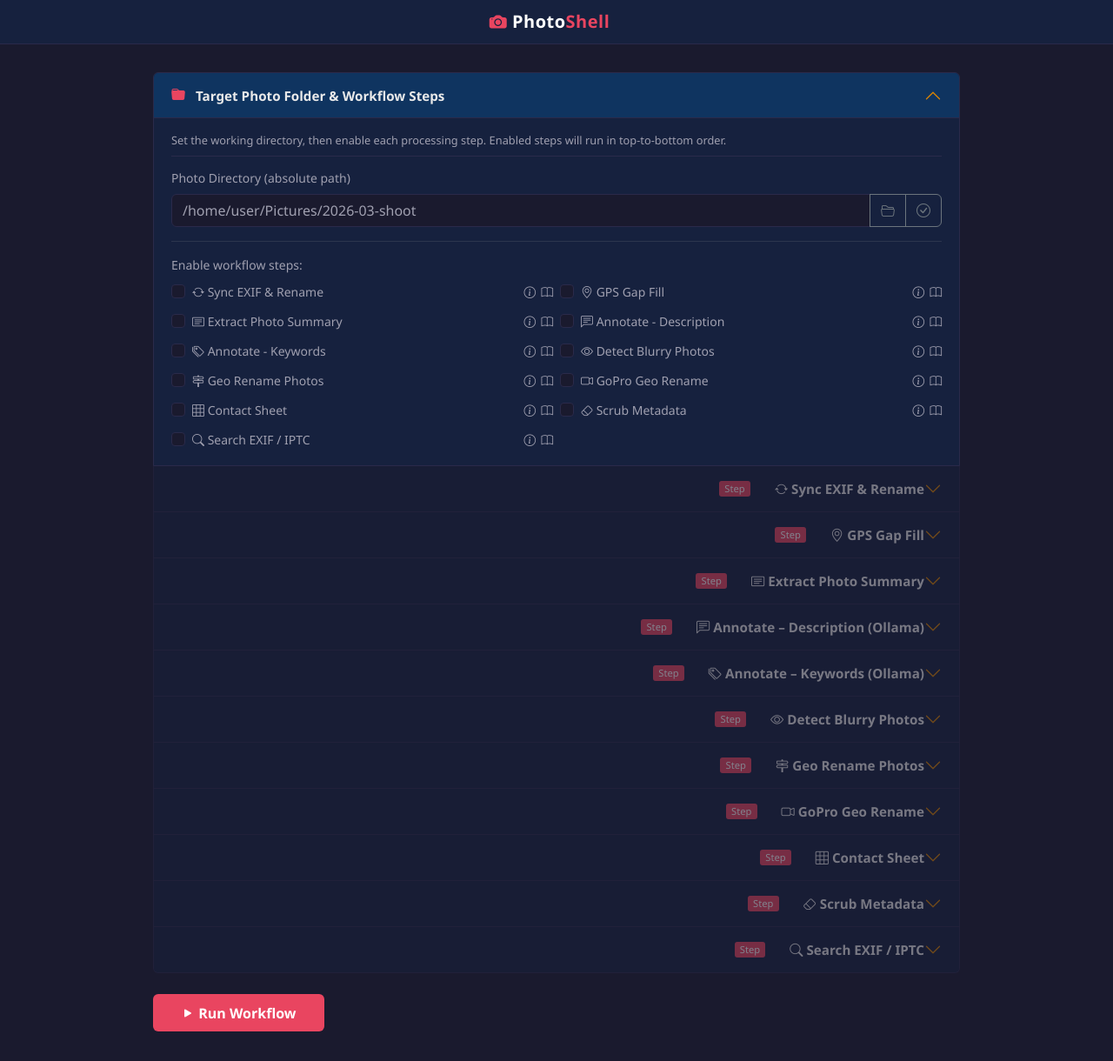
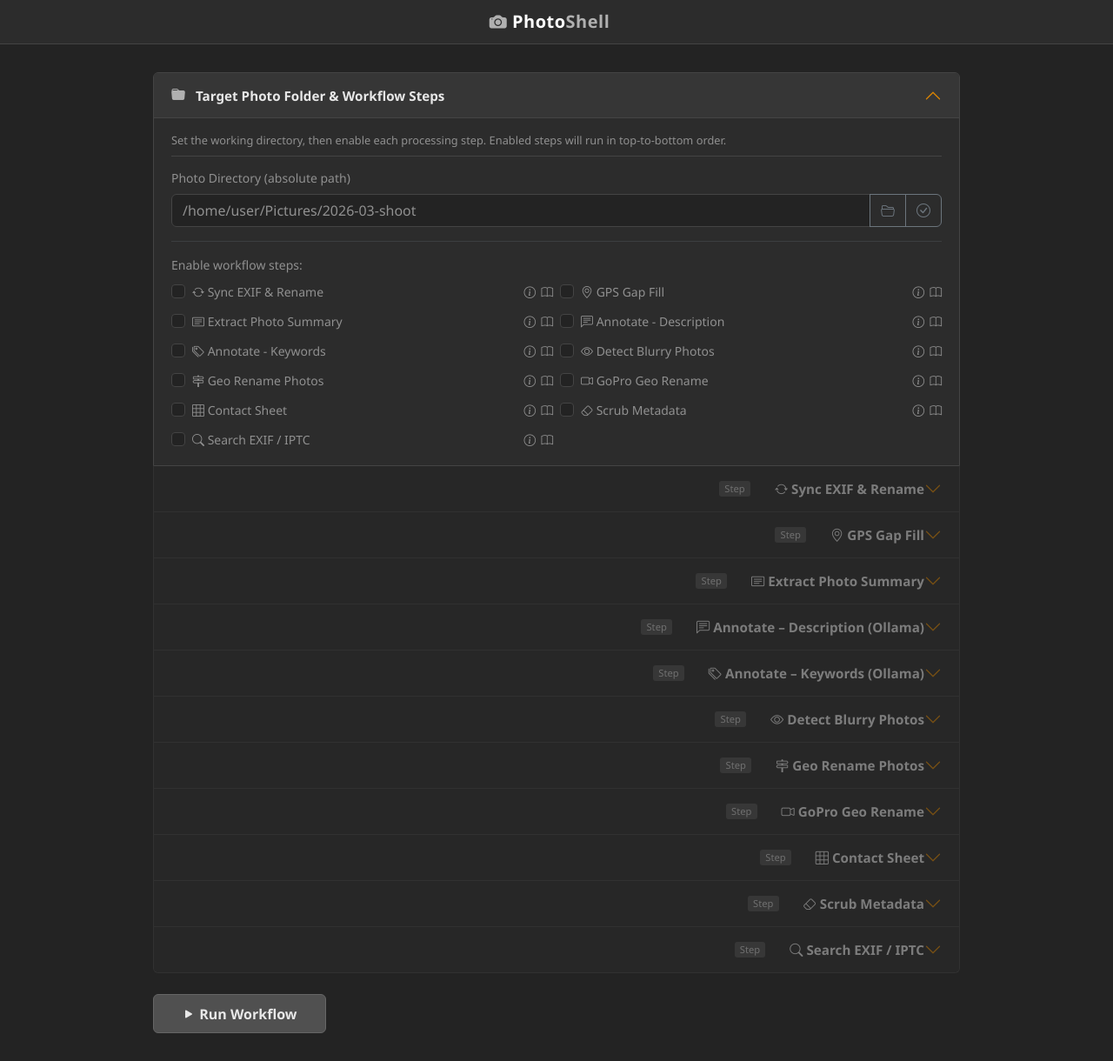
Before and after one commit to igoros777/photoshell, a Python web app: template ui/flask/templates/index.html in a window 1280 px wide. Shown: the whole page at 87% size. Before the commit the page ends 1186 px from the top, so only its background shows below. Run offline with Jinja, Linux system fonts and the light colour scheme; the template is opened without the code that fills it, so the values that code supplies are empty; some libraries are stand-ins or nearby versions.

Commit message:
Update UI theme colors for a more neutral and subdued appearance across CSS, JS, and HTML files

```diff
--- a/ui/flask/static/css/style.css
+++ b/ui/flask/static/css/style.css
@@ -1,17 +1,17 @@
 /* PhotoShell UI */
 
 :root {
-    --ps-bg: #1a1a2e;
-    --ps-surface: #16213e;
-    --ps-surface2: #0f3460;
-    --ps-accent: #e94560;
-    --ps-accent-hover: #ff6b81;
-    --ps-text: #eaeaea;
-    --ps-text-muted: #a0a0b0;
-    --ps-border: #2a2a4a;
-    --ps-success: #2ecc71;
-    --ps-warning: #f39c12;
-    --ps-danger: #e74c3c;
+    --ps-bg: #232323;
+    --ps-surface: #2c2c2c;
+    --ps-surface2: #363636;
+    --ps-accent: #b0b0b0;
+    --ps-accent-hover: #d0d0d0;
+    --ps-text: #e8e8e8;
+    --ps-text-muted: #909090;
+    --ps-border: #444;
+    --ps-success: #7a7a7a;
+    --ps-warning: #999;
+    --ps-danger: #c45;
 }
 
 body {
@@ -102,8 +102,8 @@ body {
     font-size: .7rem;
     padding: .2em .55em;
     border-radius: 3px;
-    background: var(--ps-accent);
-    color: #fff;
+    background: #505050;
+    color: #ccc;
     margin-left: auto;
     margin-right: 1rem;
     white-space: nowrap;
@@ -144,9 +144,9 @@ body {
 
 /* Buttons */
 .btn-photoshell {
-    background: var(--ps-accent);
-    color: #fff;
-    border: none;
+    background: #505050;
+    color: #e8e8e8;
+    border: 1px solid #666;
     font-weight: 600;
     padding: .6rem 2rem;
     border-radius: 6px;
--- a/ui/flask/static/js/app.js
+++ b/ui/flask/static/js/app.js
@@ -265,7 +265,7 @@ document.addEventListener("DOMContentLoaded", function() {
                 for (var i = 0; i < data.dirs.length; i++) {
                     var fullPath = data.current + (data.current.endsWith("/") ? "" : "/") + data.dirs[i];
                     html += '<div class="browser-item" data-path="' + escapeAttr(fullPath) + '">' +
-                            '<i class="bi bi-folder-fill" style="color:var(--ps-warning)"></i> ' +
+                            '<i class="bi bi-folder-fill" style="color:#aaa"></i> ' +
                             escapeHtml(data.dirs[i]) +
                             '</div>';
                 }
--- a/ui/flask/templates/index.html
+++ b/ui/flask/templates/index.html
@@ -786,12 +786,16 @@
         theme: "dark",
         themeVariables: {
             darkMode: true,
-            background: "#16213e",
-            primaryColor: "#e94560",
-            primaryTextColor: "#eaeaea",
-            lineColor: "#a0a0b0",
-            secondaryColor: "#0f3460",
-            tertiaryColor: "#1a1a2e"
+            background: "#2c2c2c",
+            primaryColor: "#484848",
+            primaryTextColor: "#ddd",
+            primaryBorderColor: "#666",
+            lineColor: "#888",
+            secondaryColor: "#3a3a3a",
+            tertiaryColor: "#333",
+            noteBkgColor: "#363636",
+            noteTextColor: "#ccc",
+            noteBorderColor: "#555"
         }
     });
 </script>
```
Also changed, not shown: other parts of ui/flask/static/css/style.css (+19 -17 lines).
